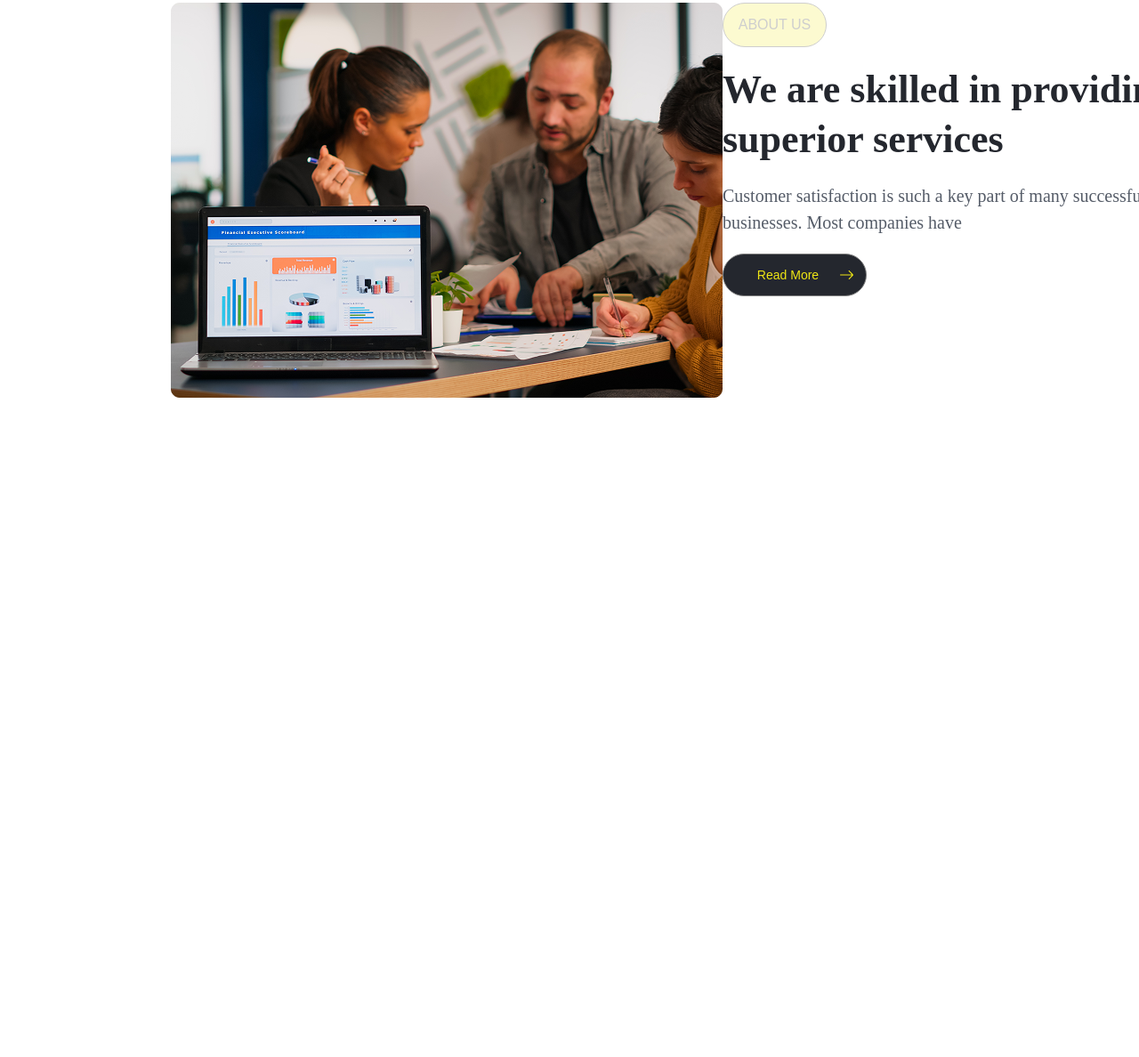
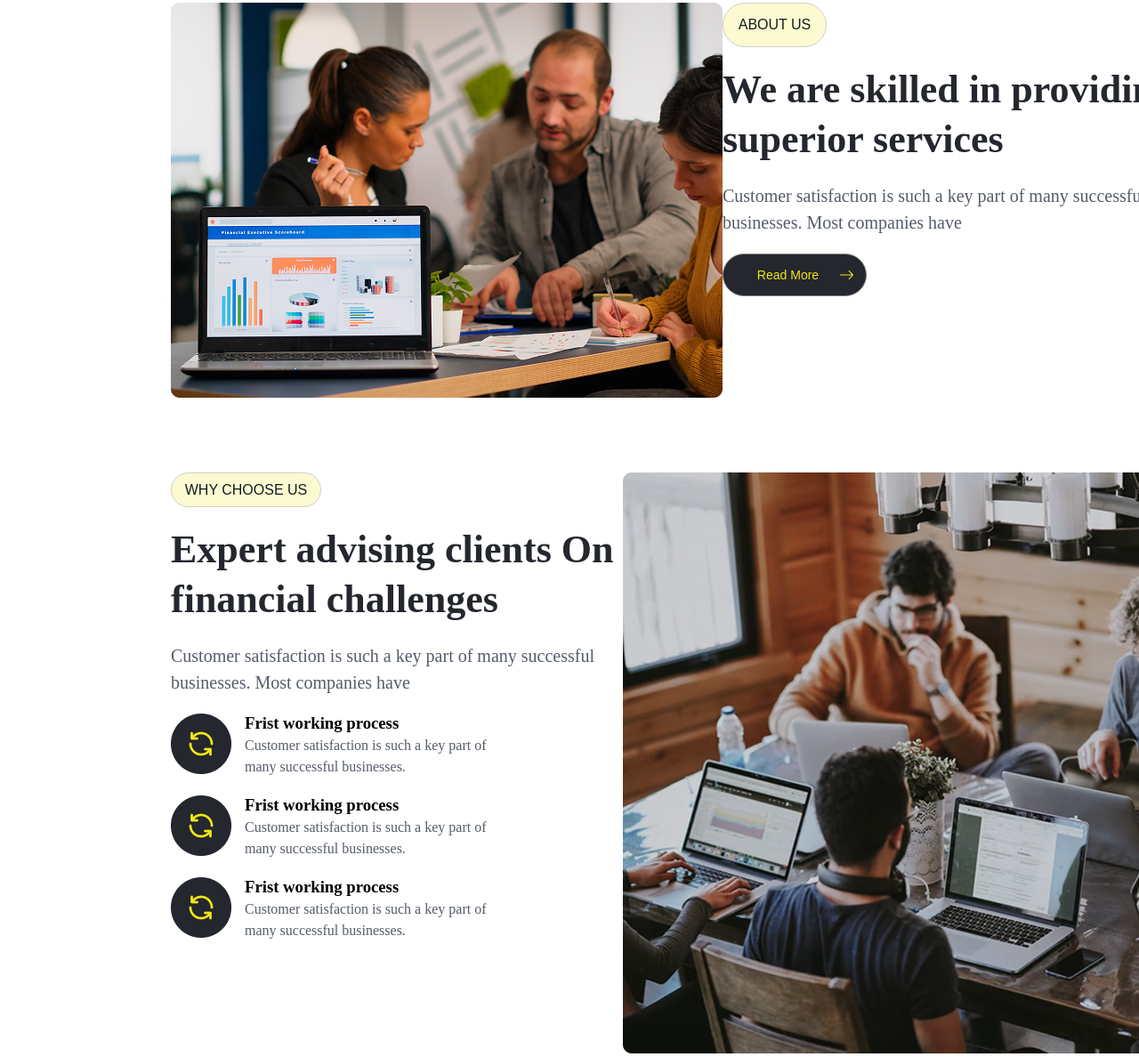
Before and after one commit to safarovmurod/home-work-5, a plain HTML site: page index.html in a window 1280 px wide. Shown: the part 977-2165 px from the top of the page at 89% size. Before the commit the page ends 1428 px from the top, so only its background shows below. Drawn offline with Linux system fonts and the light colour scheme.

Commit message:
main_section_2 (#3)

```diff
--- a/index.html
+++ b/index.html
@@ -90,7 +90,8 @@
             <div class="text_section1">
                 <button class="btn1 btn4">About us</button>
                 <h2 class="h2_text">We are skilled in providing superior services</h2>
-                <p class="about_text Customer">Customer satisfaction is such a key part of many successful businesses. Most companies have</p>
+                <p class="about_text Customer">Customer satisfaction is such a key part of many successful businesses.
+                    Most companies have</p>
                 <div class="buton_icon bg_col">
                     <button class="btn1 btn3 btn5">Read More</button>
                     <img src="./pictures/Vector (6).png" alt="">
@@ -99,6 +100,44 @@
         </section>
 
 
+
+        <section class="section_2">
+
+
+            <div class="text_section1">
+                <button class="btn1 btn4 btn6">Why choose us</button>
+                <h2 class="h2_text">Expert advising clients On financial challenges</h2>
+                <p class="about_text Customer">Customer satisfaction is such a key part of many successful businesses.
+                    Most companies have</p>
+                <div class="logo_text">
+                    <div><img src="./pictures/Frame 140.png" alt=""></div>
+                    <div class="Frist_working">
+                        <h3>Frist working process</h3>
+                        <p class="about_text part">Customer satisfaction is such a key part of many successful
+                            businesses.</p>
+                    </div>
+                </div>
+                <div class="logo_text">
+                    <div><img src="./pictures/Frame 140.png" alt=""></div>
+                    <div class="Frist_working">
+                        <h3>Frist working process</h3>
+                        <p class="about_text part">Customer satisfaction is such a key part of many successful
+                            businesses.</p>
+                    </div>
+                </div>
+                <div class="logo_text">
+                    <div><img src="./pictures/Frame 140.png" alt=""></div>
+                    <div class="Frist_working">
+                        <h3>Frist working process</h3>
+                        <p class="about_text part">Customer satisfaction is such a key part of many successful
+                            businesses.</p>
+                    </div>
+                </div>
+            </div>
+
+       <div><img src="./pictures/Rectangle 10 (1).png" alt=""></div>
+        </section>
+
     </main>
 </body>
 
--- a/main.css
+++ b/main.css
@@ -161,7 +161,7 @@
 
 
 
-.pictures_text {
+.pictures_text,.section_2 {
     display: flex;
     width: 70%;
     margin: auto;
@@ -188,6 +188,7 @@
     font-size: 16px;
     font-weight: 500;
     text-transform: uppercase;
+    color: #101C26;
 }
 
 .Customer {
@@ -211,3 +212,29 @@
     line-height: 56px;
     color: #24272E;
 }
+
+
+
+.section_2{
+
+}
+.logo_text{
+    display: flex;
+    gap: 15px;
+}
+.Frist_working{
+    display: flex;
+    flex-direction: column;
+    gap: 2px;
+}
+.part{
+    width: 301px;
+    color: #555C68;
+    font-size: 16px;
+    line-height: 24px;
+}
+.btn6{
+    width: 169px;
+    height: 39px;
+    color: #101C26;
+}
```
Also changed, not shown: pictures/Frame 140.png (added), pictures/Rectangle 10 (1).png (added). Lines whose indentation alone changed are shown as unchanged.
